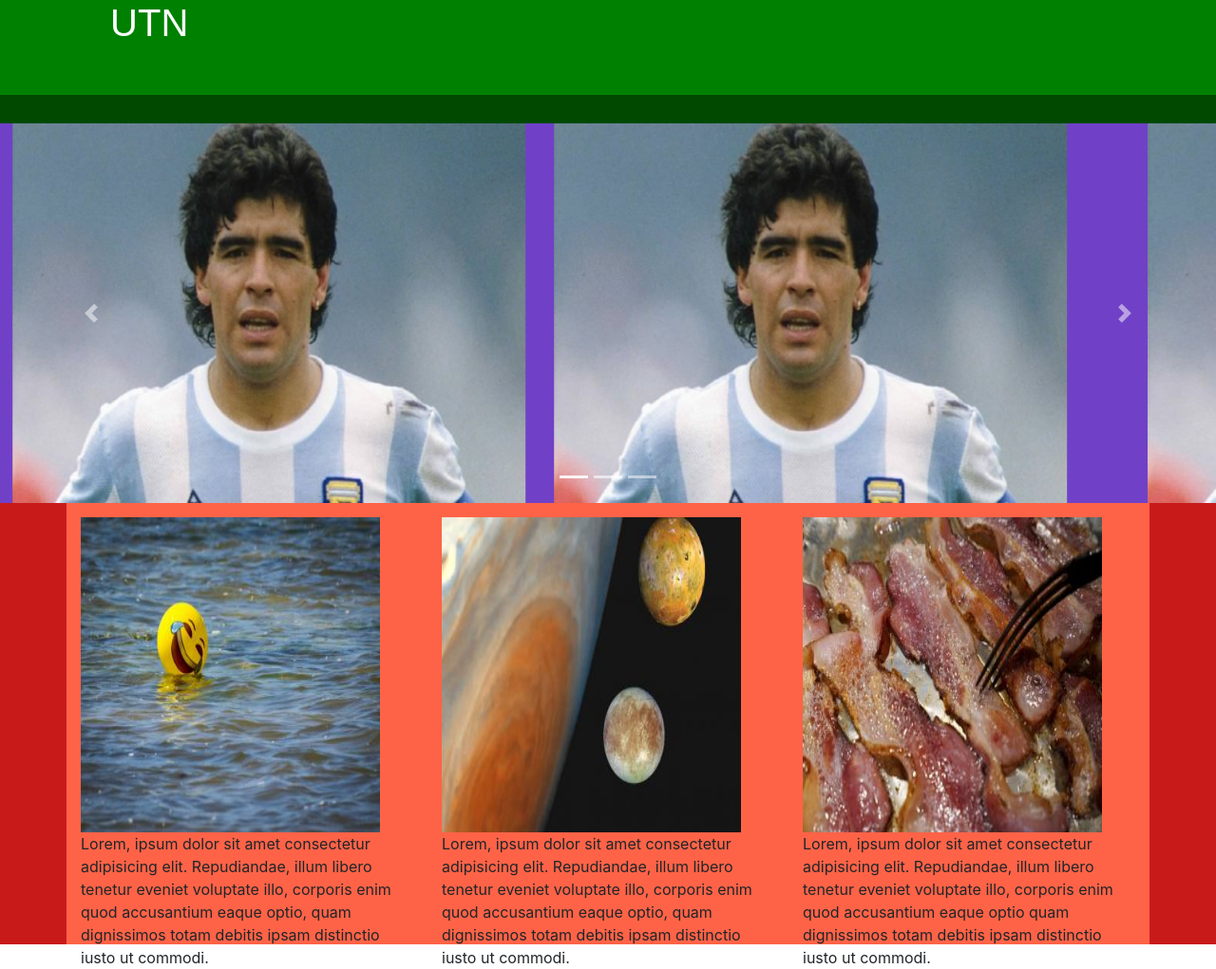
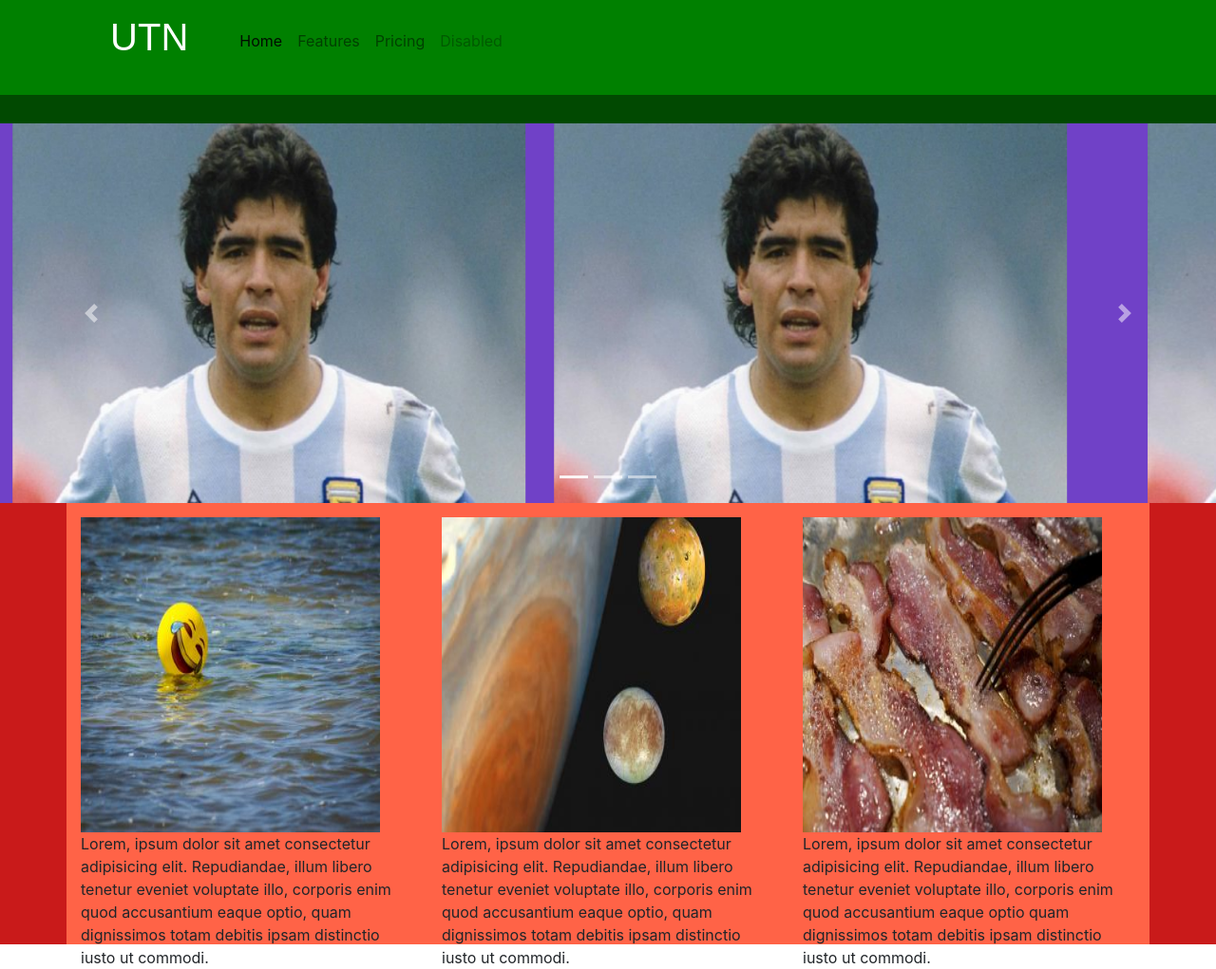
Before and after one commit to wences024/webmaster2020, a plain HTML site: page index.html in a window 1280 px wide. Shown: the whole page at 95% size. Drawn offline with nearby package versions, Linux system fonts and the light colour scheme.

Commit message:
navvbar agregado

```diff
--- a/estilos.css
+++ b/estilos.css
@@ -1,13 +1,20 @@
-
 
 .header1 {
     height: 100px;
+    padding-top: 15px;
     background: green;
 }
 
 .text1{
     color: white;
     font-family: Arial, Helvetica, sans-serif;
+
+}
+.text1:hover{
+    color: white;
+    font-family: Arial, Helvetica, sans-serif;
+    text-decoration: none;
+
 }
 .header2 {
     height: 30px;
--- a/index.html
+++ b/index.html
@@ -17,8 +17,34 @@
   <header class="container-fluid header1">
     <div class="row">
       <div class="col-2 text-right">
-        <h1 class="text1">UTN</h1>
+        <a href="https://silicodevalley.com" class="text1 h1">UTN</a></h1>
       </div>
+
+      <div class="col-10 ">
+        <nav class="navbar navbar-expand-lg navbar-light ">
+          <button class="navbar-toggler" type="button" data-toggle="collapse" data-target="#navbarNav" aria-controls="navbarNav" aria-expanded="false" aria-label="Toggle navigation">
+            <span><svg width="1em" height="1em" viewBox="0 0 16 16" class="bi bi-arrow-down-square-fill" fill="currentColor" xmlns="http://www.w3.org/2000/svg">
+              <path fill-rule="evenodd" d="M2 0a2 2 0 0 0-2 2v12a2 2 0 0 0 2 2h12a2 2 0 0 0 2-2V2a2 2 0 0 0-2-2H2zm6.5 4.5a.5.5 0 0 0-1 0v5.793L5.354 8.146a.5.5 0 1 0-.708.708l3 3a.5.5 0 0 0 .708 0l3-3a.5.5 0 0 0-.708-.708L8.5 10.293V4.5z"/>
+            </svg></span>
+          </button>
+          <div class="collapse navbar-collapse" id="navbarNav">
+            <ul class="navbar-nav">
+              <li class="nav-item active">
+                <a class="nav-link" href="#">Home <span class="sr-only">(current)</span></a>
+              </li>
+              <li class="nav-item">
+                <a class="nav-link" href="#">Features</a>
+              </li>
+              <li class="nav-item">
+                <a class="nav-link" href="#">Pricing</a>
+              </li>
+              <li class="nav-item">
+                <a class="nav-link disabled" href="#">Disabled</a>
+              </li>
+            </ul>
+          </div>
+        </nav>
+
     </div>
 
   </header>
```
Also changed, not shown: fonts/Montserrat-Black.ttf (added), fonts/OFL.txt (added).
